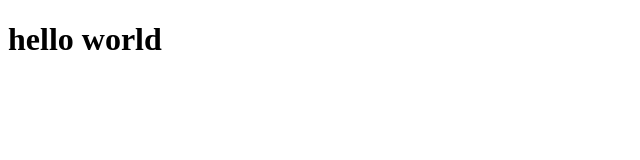
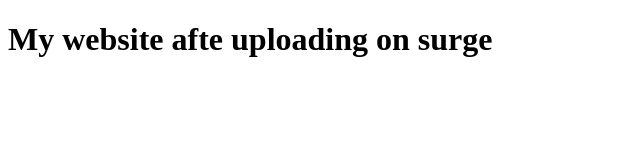
Before and after one commit to Kamrank47/bootcamp2020, a plain HTML site: page index.html in a window 1280 px wide. Shown: the whole page, without its empty margins (0-640 px from the left). Drawn offline with Linux system fonts and the light colour scheme.

Commit message:
yaml checking
after changing my file

```diff
--- a/index.html
+++ b/index.html
@@ -7,7 +7,7 @@
 </head>
 <body>
     <div>
-        <h1> hello world </h1>
+        <h1> My website afte uploading on surge </h1>
     </div>
 
 </body>
```
Also changed, not shown: 1 other file.
